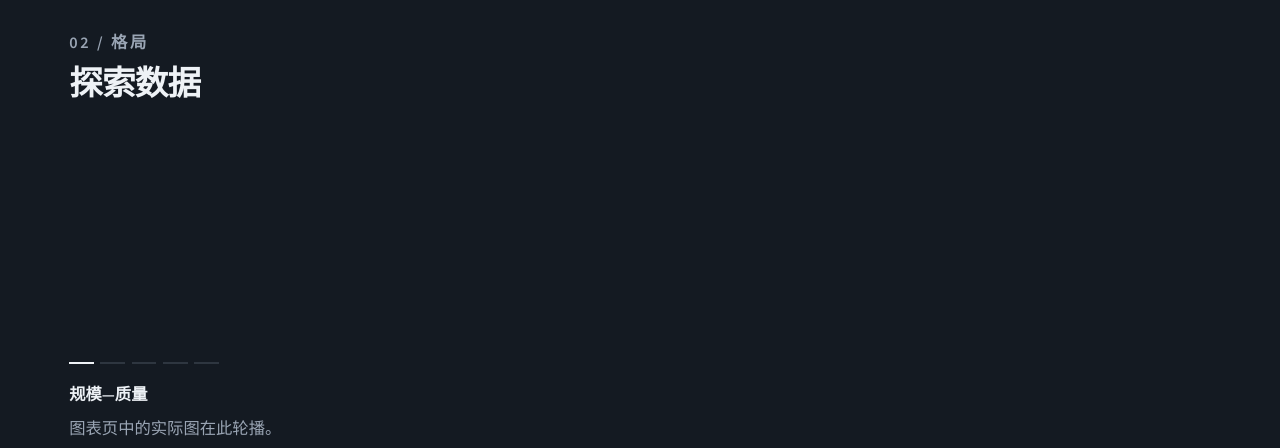
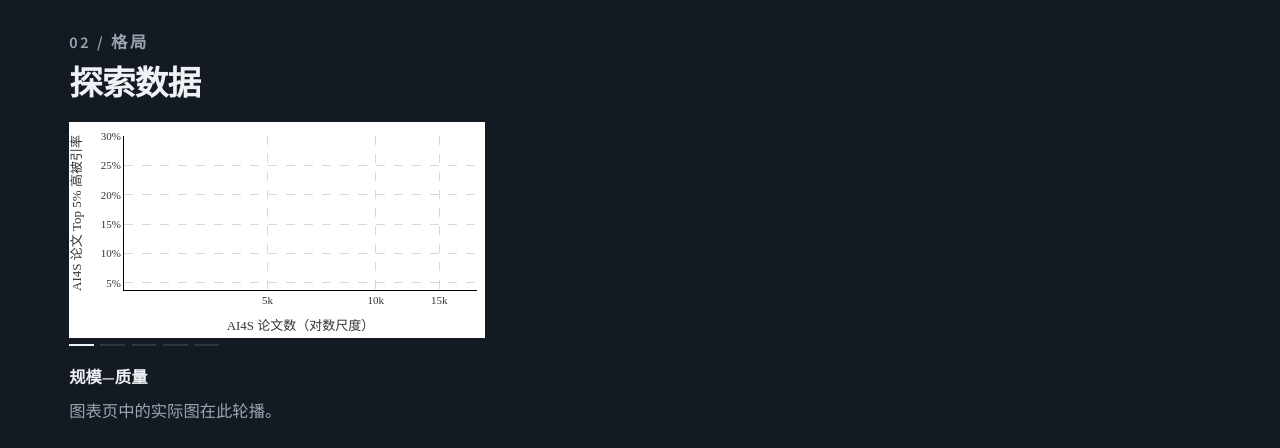
Before and after one commit to LSK703/ai4s-institutions, a website built with Vite: page home.html in a window 1280 px wide. Shown: the part 840-1288 px from the top of the page. Built offline with nearby package versions, Linux system fonts and the light colour scheme; no server answers.

Commit message:
Fit home chart previews to the frame and hide extra tables.

```diff
--- a/home.html
+++ b/home.html
@@ -75,6 +75,7 @@
         }
         #home-chart-live {
           max-width: 26rem;
+          aspect-ratio: 1000 / 520;
           margin-top: 1.15rem;
         }
         .ed-live iframe {
@@ -182,6 +183,6 @@
       </aside>
     </main>
     <div id="site-footer"></div>
-    <script type="module" src="src/pages/home.js?v=ed2"></script>
+    <script type="module" src="src/pages/home.js?v=ed3"></script>
   </body>
 </html>
--- a/src/pages/home.js
+++ b/src/pages/home.js
@@ -21,22 +21,27 @@ const mapFrame = document.getElementById("home-map-frame");
 const slides = [
   {
     titleKey: "presetScaleQuality",
+    fit: "axes",
     src: figureUrl(locale === "zh" ? "ch05_fig2_x2000_zh.html" : "ch05_fig2_x2000_en.html"),
   },
   {
     titleKey: "presetScaleEff",
+    fit: "plot",
     src: figureUrl("ch03_institutions.html", { embed: "1", lang: locale, view: "size" }),
   },
   {
     titleKey: "presetExpectedObs",
+    fit: "plot",
     src: figureUrl("ch03_institutions.html", { embed: "1", lang: locale, view: "obs" }),
   },
   {
     titleKey: "presetScaleCollab",
+    fit: "plot",
     src: figureUrl(locale === "zh" ? "ch04_fig6_1_zh.html" : "ch04_fig6_1_en.html"),
   },
   {
     titleKey: "presetDiscIntl",
+    fit: "plot",
     src: figureUrl(locale === "zh" ? "ch04_fig6_4_zh.html" : "ch04_fig6_4_en.html"),
   },
 ];
@@ -51,6 +56,66 @@ function paintDots() {
     .join("");
 }
 
+function fitChart(iframe, fit) {
+  const doc = iframe.contentDocument;
+  const win = iframe.contentWindow;
+  if (!doc?.documentElement || !win) return;
+  const w = Math.max(160, Math.round(iframe.clientWidth));
+  const h = Math.max(110, Math.round(iframe.clientHeight));
+  let style = doc.getElementById("home-fit");
+  if (!style) {
+    style = doc.createElement("style");
+    style.id = "home-fit";
+    doc.head.appendChild(style);
+  }
+  style.textContent = `
+    html, body {
+      margin: 0 !important;
+      padding: 0 !important;
+      overflow: hidden !important;
+      width: ${w}px !important;
+      height: ${h}px !important;
+      background: #fff !important;
+    }
+    header, nav, .lang, .sub, .hint, .toolbar, table, .pager, .tabs,
+    .notes, #view-notes, #view-compare, #boot-error {
+      display: none !important;
+    }
+    main {
+      margin: 0 !important;
+      padding: 0 !important;
+      max-width: none !important;
+    }
+    .chart-shell,
+    .plotly-graph-div,
+    .js-plotly-plot,
+    .svg-container,
+    .plot,
+    .plot.scatter,
+    body > div {
+      width: ${w}px !important;
+      height: ${h}px !important;
+      min-width: 0 !important;
+      min-height: 0 !important;
+      max-height: none !important;
+      margin: 0 !important;
+    }
+    .modebar, .modebar-container { display: none !important; }
+  `;
+  const Plotly = win.Plotly;
+  if (!Plotly?.relayout) return;
+  const margin = fit === "axes" ? { l: 42, r: 8, t: 8, b: 36 } : { l: 34, r: 8, t: 6, b: 28 };
+  doc.querySelectorAll(".js-plotly-plot").forEach((gd) => {
+    Plotly.relayout(gd, {
+      autosize: false,
+      width: w,
+      height: h,
+      margin,
+      showlegend: false,
+    }).catch(() => {});
+  });
+}
+
 function showSlide(next) {
   if (!chartFrame || !slides.length) return;
   index = (next + slides.length) % slides.length;
@@ -58,6 +123,7 @@ function showSlide(next) {
   if (chartCaption) chartCaption.textContent = t(slide.titleKey);
   paintDots();
   chartFrame.classList.add("is-wait");
+  chartFrame.dataset.fit = slide.fit;
   chartFrame.src = slide.src;
 }
 
@@ -71,7 +137,17 @@ function stop() {
 }
 
 if (chartFrame) {
-  chartFrame.addEventListener("load", () => chartFrame.classList.remove("is-wait"));
+  const afterLoad = () => {
+    const fit = chartFrame.dataset.fit || "plot";
+    fitChart(chartFrame, fit);
+    window.setTimeout(() => fitChart(chartFrame, fit), 80);
+    window.setTimeout(() => {
+      fitChart(chartFrame, fit);
+      chartFrame.classList.remove("is-wait");
+    }, 280);
+    window.setTimeout(() => fitChart(chartFrame, fit), 900);
+  };
+  chartFrame.addEventListener("load", afterLoad);
   chartDots?.addEventListener("click", (ev) => {
     const btn = ev.target.closest("button[data-i]");
     if (!btn) return;
```
